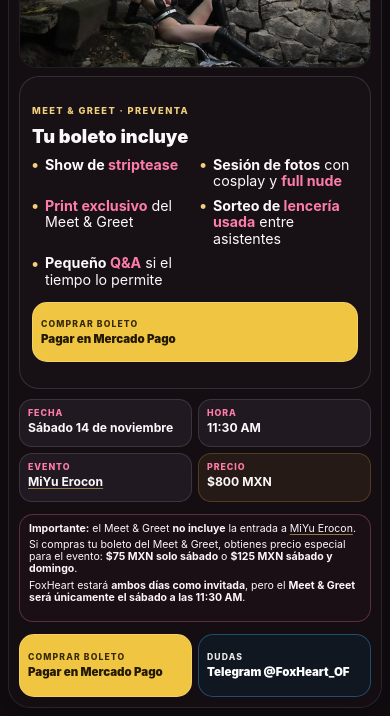
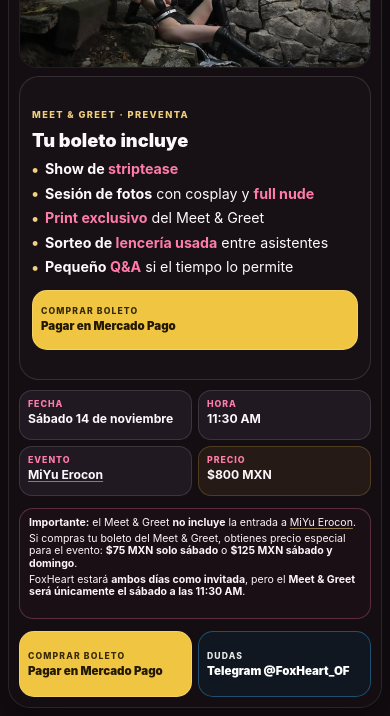
Before and after one commit to foxheartof/foxheartof.github.io, a plain HTML site: page index.html in a window 390 px wide. Shown: the part 128-844 px from the top of the page. Drawn offline with Linux system fonts and the light colour scheme.

Commit message:
Update styles.css

```diff
--- a/styles.css
+++ b/styles.css
@@ -93,7 +93,6 @@ a { color: inherit; }
   margin: 0;
   padding: 0;
   display: grid;
-  grid-template-columns: repeat(2, minmax(0, 1fr));
   gap: 16px 22px;
 }
 
@@ -393,7 +392,6 @@ a { color: inherit; }
   }
   .panel-heading { font-size: 1.14rem; }
   .benefits-list {
-    grid-template-columns: 1fr 1fr;
     gap: 8px 10px;
   }
   .benefits-list li {
```
